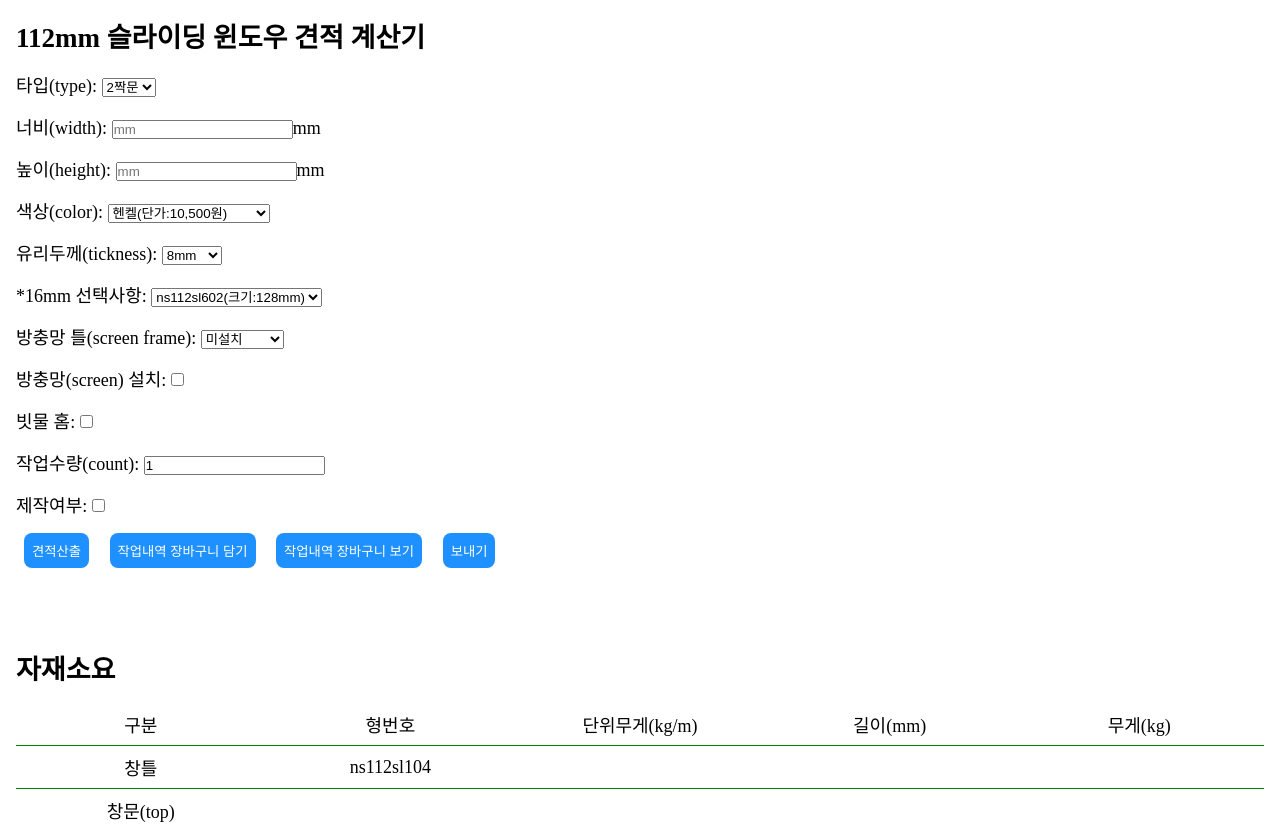
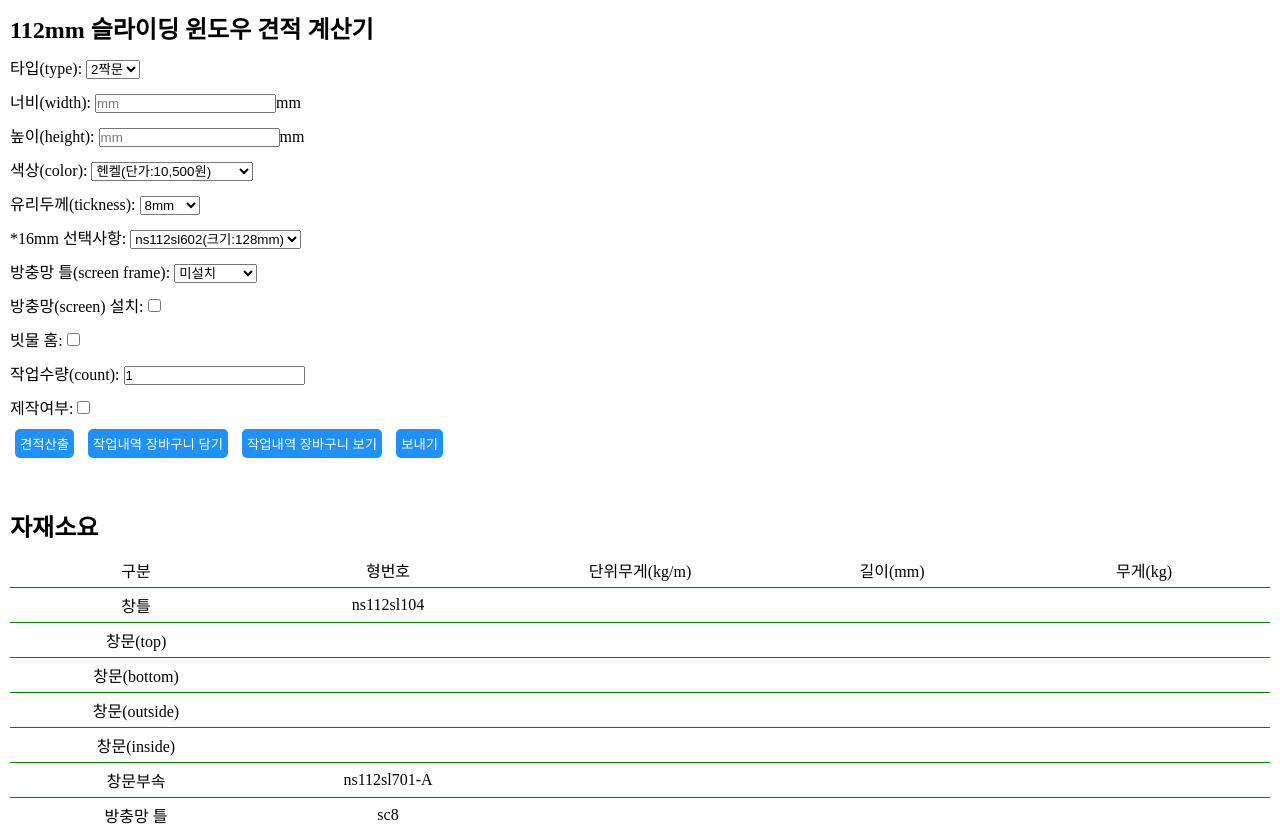
Before and after one commit to kim-29/112window, a plain HTML site: page index.html in a window 1280 px wide. Shown: the top 830 px of the page. Drawn offline with Linux system fonts and the light colour scheme.

Commit message:
font reupdate

```diff
--- a/index.html
+++ b/index.html
@@ -9,6 +9,12 @@
       padding: 0;
       margin: 0;
       box-sizing: border-box;
+    }
+    html{
+      font-size: 62.5%;
+    }
+    body{
+      font-size: 1.6rem;
     }
     .container{
       margin: 1rem 1rem 4rem 1rem;
@@ -58,28 +64,6 @@
     }
 
 
-    /*=========미디어 쿼리 start=============*/
-    /* PC */
-    @media (min-width: 1024px) {
-      body {
-        font-size: 18px; /* PC에서의 폰트 크기 */
-      }
-    }
-
-    /* 태블릿 */
-    @media (min-width: 768px) and (max-width: 1023px) {
-      body {
-        font-size: 30px; /* 태블릿에서의 폰트 크기 */
-      }
-    }
-
-    /* 휴대폰 */
-    @media (max-width: 767px) {
-      body {
-        font-size: 35px; /* 휴대폰에서의 폰트 크기 */
-      }
-
-      /*=========미디어 쿼리 end =============*/
   </style>
 </head>
 <body>
```
